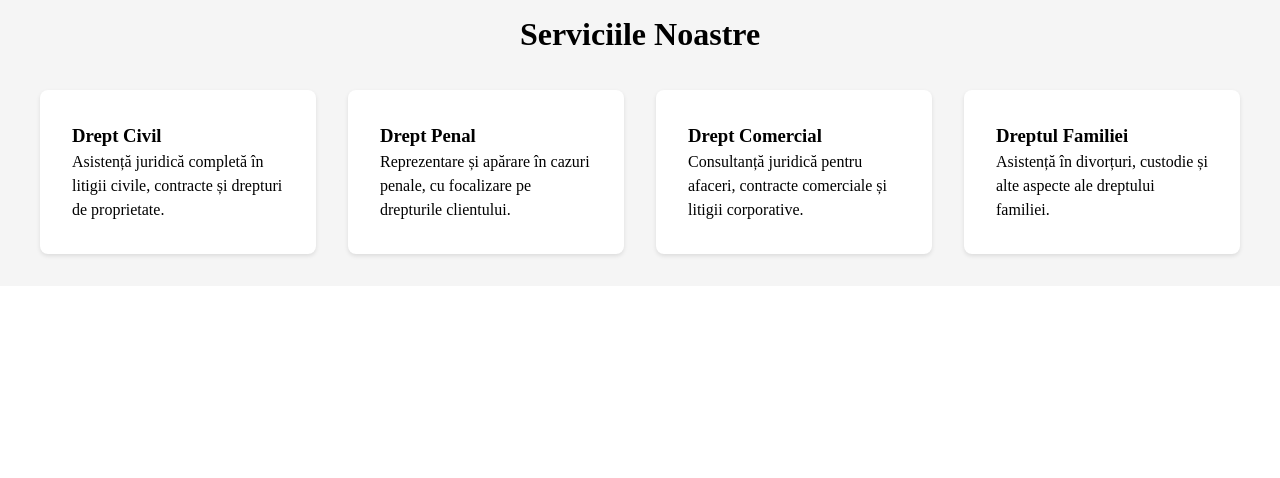
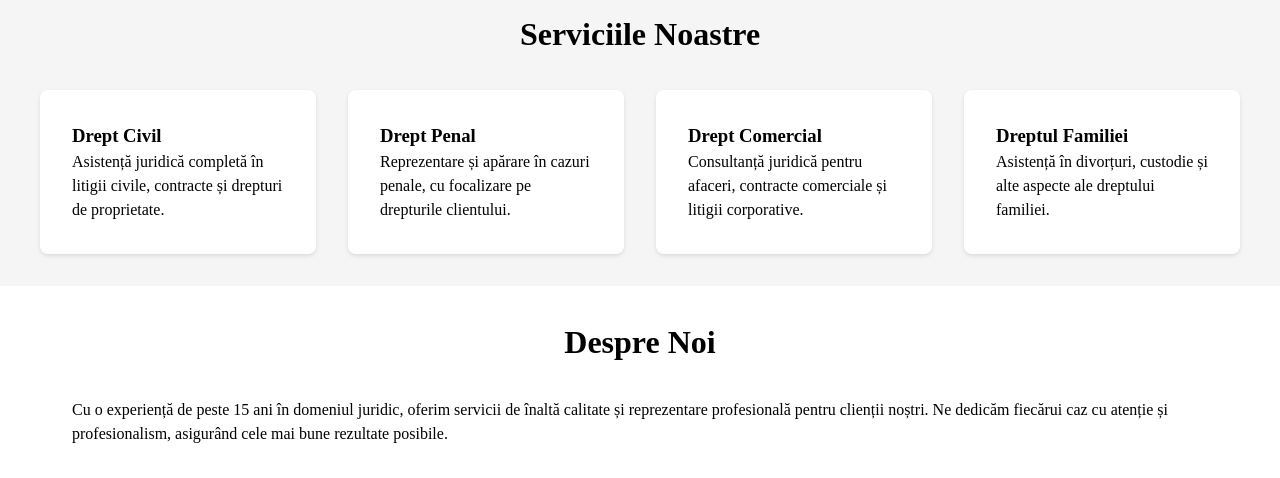
Before and after one commit to nadea-b/Landing-Page, a plain HTML site: page index.html in a window 1280 px wide. Shown: the part 822-1300 px from the top of the page. Before the commit the page ends 1108 px from the top, so only its background shows below. Drawn offline with Linux system fonts and the light colour scheme.

Commit message:
Add about section

```diff
--- a/index.html
+++ b/index.html
@@ -49,7 +49,9 @@
         </div>
     </section>
 
-    <section id="despre">
+    <section class="about" id="despre">
+        <h2 class="section-title">Despre Noi</h2>
+        <p>Cu o experiență de peste 15 ani în domeniul juridic, oferim servicii de înaltă calitate și reprezentare profesională pentru clienții noștri. Ne dedicăm fiecărui caz cu atenție și profesionalism, asigurând cele mai bune rezultate posibile.</p>
     </section>
 
     <section id="contact">
@@ -177,4 +179,10 @@
         border-radius: 8px;
         box-shadow: 0 2px 4px rgba(0,0,0,0.1);
     }
+
+    .about {
+    padding: 2rem;
+    max-width: 1200px;
+    margin: 0 auto;
+    }
     </style>
```
